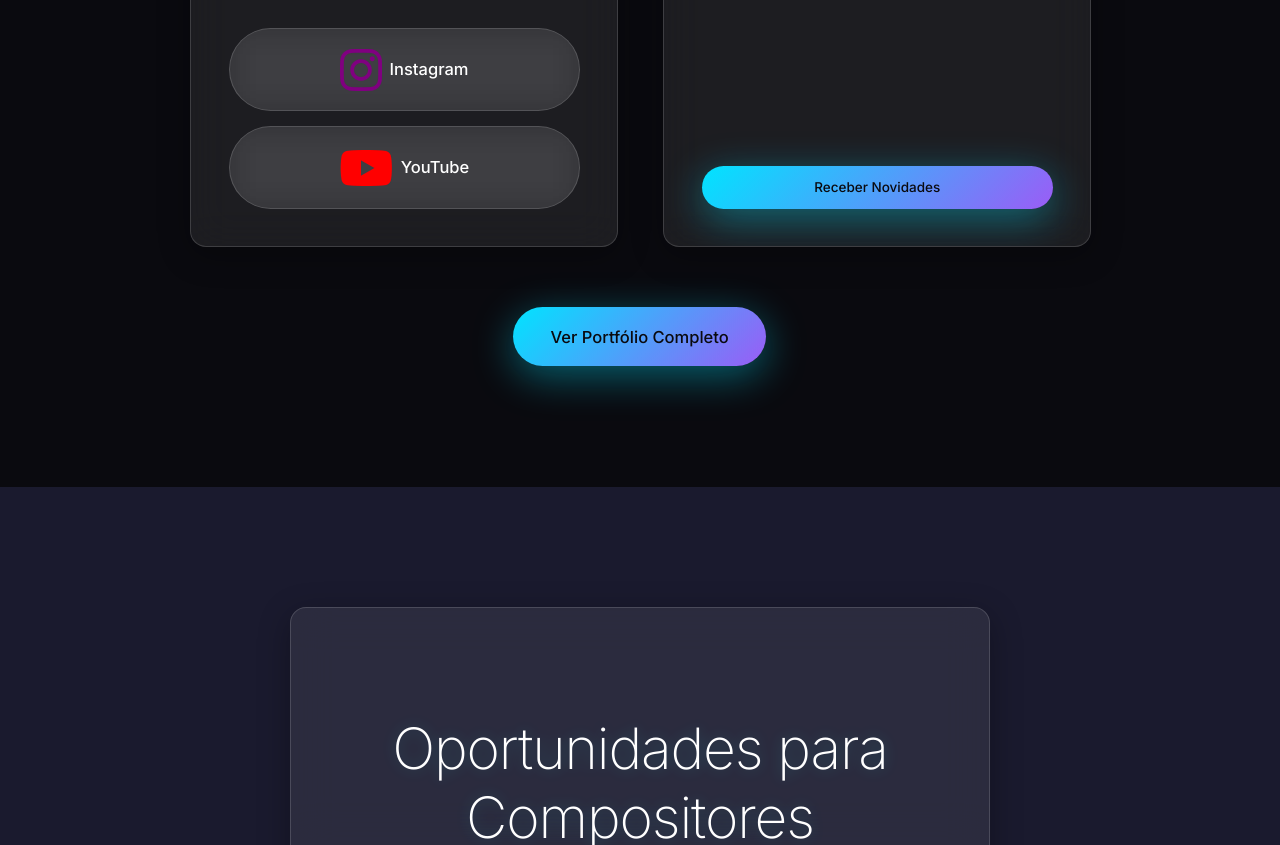
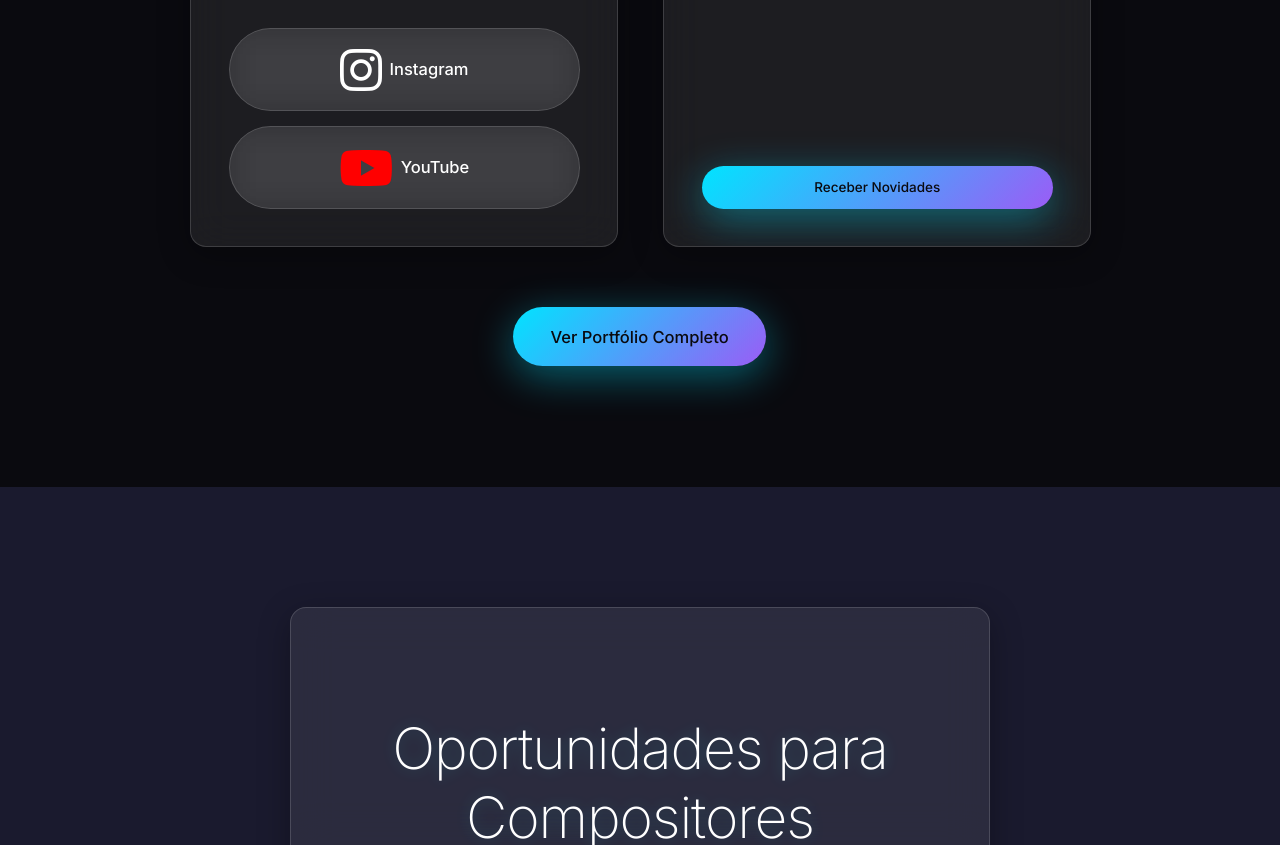
Before and after one commit to agenciaatoca/atocamusic, a plain HTML site: page index.html in a window 1280 px wide. Shown: the part 3758-4603 px from the top of the page. Drawn offline with Linux system fonts and the light colour scheme; a web font is replaced by a local one.

Commit message:
Update index.html

```diff
--- a/index.html
+++ b/index.html
@@ -148,7 +148,7 @@
                     <div class="artist-media">
                         <iframe style="border-radius:12px" src="https://open.spotify.com/embed/artist/12pSdibAENbtGLJEYhntE5?utm_source=generator" width="100%" height="352" frameBorder="0" allowfullscreen="" allow="autoplay; clipboard-write; encrypted-media; fullscreen; picture-in-picture" loading="lazy"></iframe>                    </div>
                     <a href="https://www.instagram.com/louvoreadoracaovida" target="_blank" class="artist-link btn btn--secondary">
-                        <span <i class="fa-brands fa-instagram" style="font-size:48px;color:purple;"></i></span> Instagram
+                        <span <i class="fa-brands fa-instagram" style="font-size:48px;color:white;"></i></span> Instagram
                     </a>
                     <a href="https://www.youtube.com/@louvoreadoracaovida" target="_blank" class="artist-link btn btn--secondary">
                         <span <i class="fa-brands fa-youtube" style="font-size:48px;color:red;"></i></span> YouTube
```
